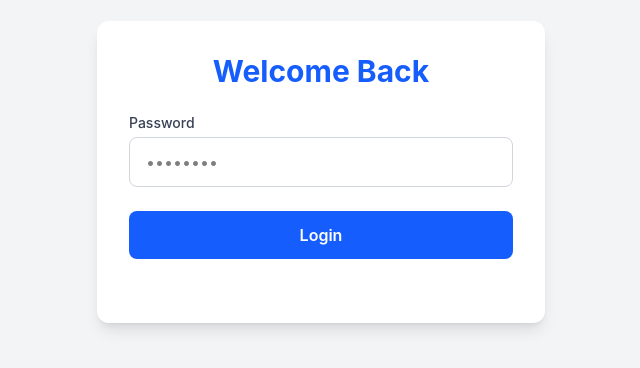
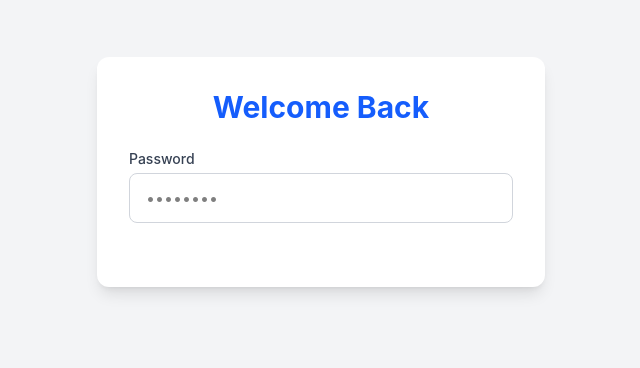
Before and after one commit to dipak560035/chat-app, a React app in the folder frontend/: page / in a window 1280 px wide. Shown: the part 228-596 px from the top of the page, without its empty margins (319-959 px from the left). Built offline with nearby package versions, Linux system fonts and the light colour scheme; no server answers; the HTML template or start-up script is replaced by a standard one.

Commit message:
Update Login.jsx

```diff
--- a/frontend/src/components/Login.jsx
+++ b/frontend/src/components/Login.jsx
@@ -51,15 +51,7 @@ const Login = ({ onToggleMode }) => {
             />
           </div>
 
-          <button
-            type="submit"
-            className={`w-full py-3 px-4 rounded-lg text-white font-semibold transition duration-200 ${
-              isLoading ? 'bg-blue-400 cursor-not-allowed' : 'bg-blue-600 hover:bg-blue-700 active:transform active:scale-95'
-            }`}
-            disabled={isLoading}
-          >
-            {isLoading ? 'Logging in...' : 'Login'}
-          </button>
+
         </form>
 
         <div className="mt-8 text-center">
```
